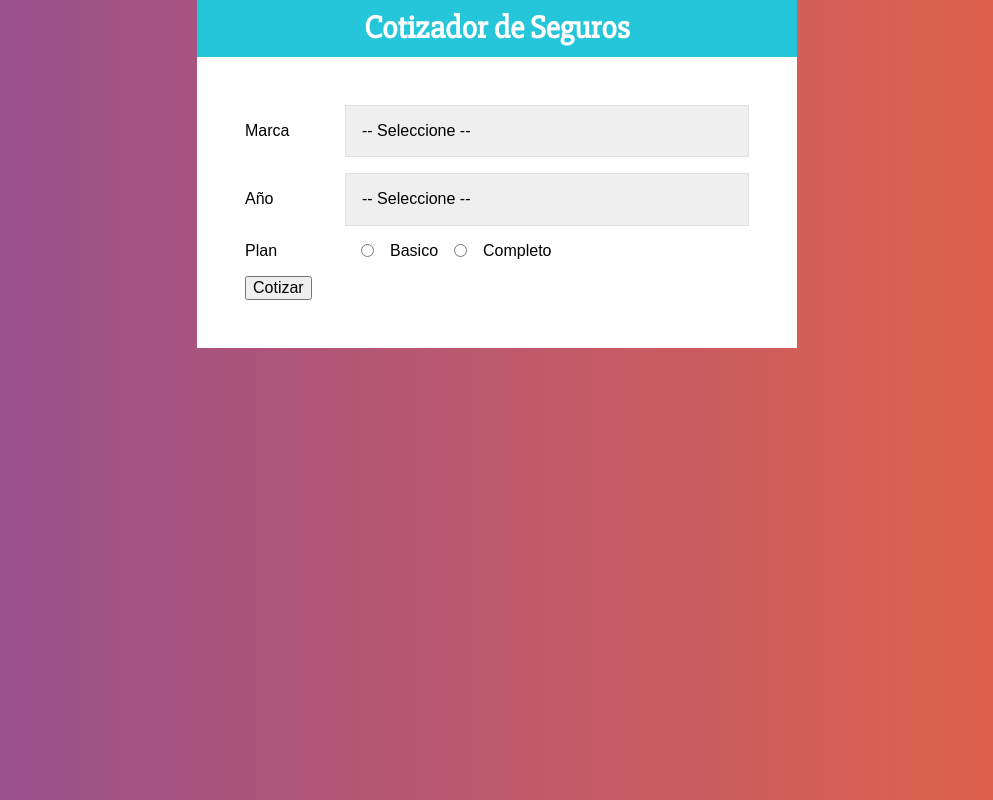
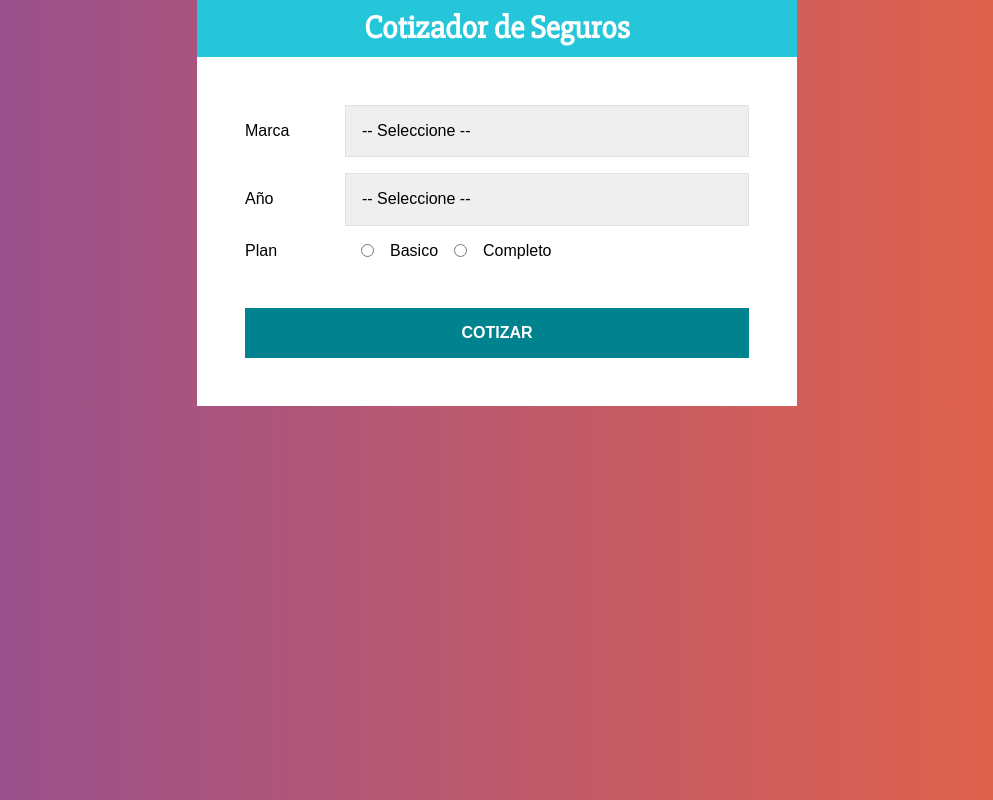
Before and after one commit to josuerodcat90/cotizador, a React (Create React App) app: page / in a window 1280 px wide. Shown: the whole page, without its empty margins (143-1136 px from the left). Built offline with nearby package versions, Linux system fonts and the light colour scheme.

Commit message:
button styled component compete.

```diff
--- a/src/components/Form.js
+++ b/src/components/Form.js
@@ -21,6 +21,24 @@
 
 const InputRadio = styled.input`
 	margin: 0 1rem;
+`;
+
+const Button = styled.button`
+	background-color: #00838f;
+	font-size: 16px;
+	width: 100%;
+	padding: 1rem;
+	color: #ffffff;
+	text-transform: uppercase;
+	font-weight: bold;
+	border: none;
+	transition: background-color 0.3s ease;
+	margin-top: 2rem;
+
+	&:hover {
+		background-color: #26c6da;
+		cursor: pointer;
+	}
 `;
 
 const Form = () => {
@@ -56,7 +74,7 @@
 				<InputRadio type='radio' name='plan' value='basico' /> Basico
 				<InputRadio type='radio' name='plan' value='completo' /> Completo
 			</Field>
-			<button type='button'>Cotizar</button>
+			<Button type='button'>Cotizar</Button>
 		</form>
 	);
 };
```
